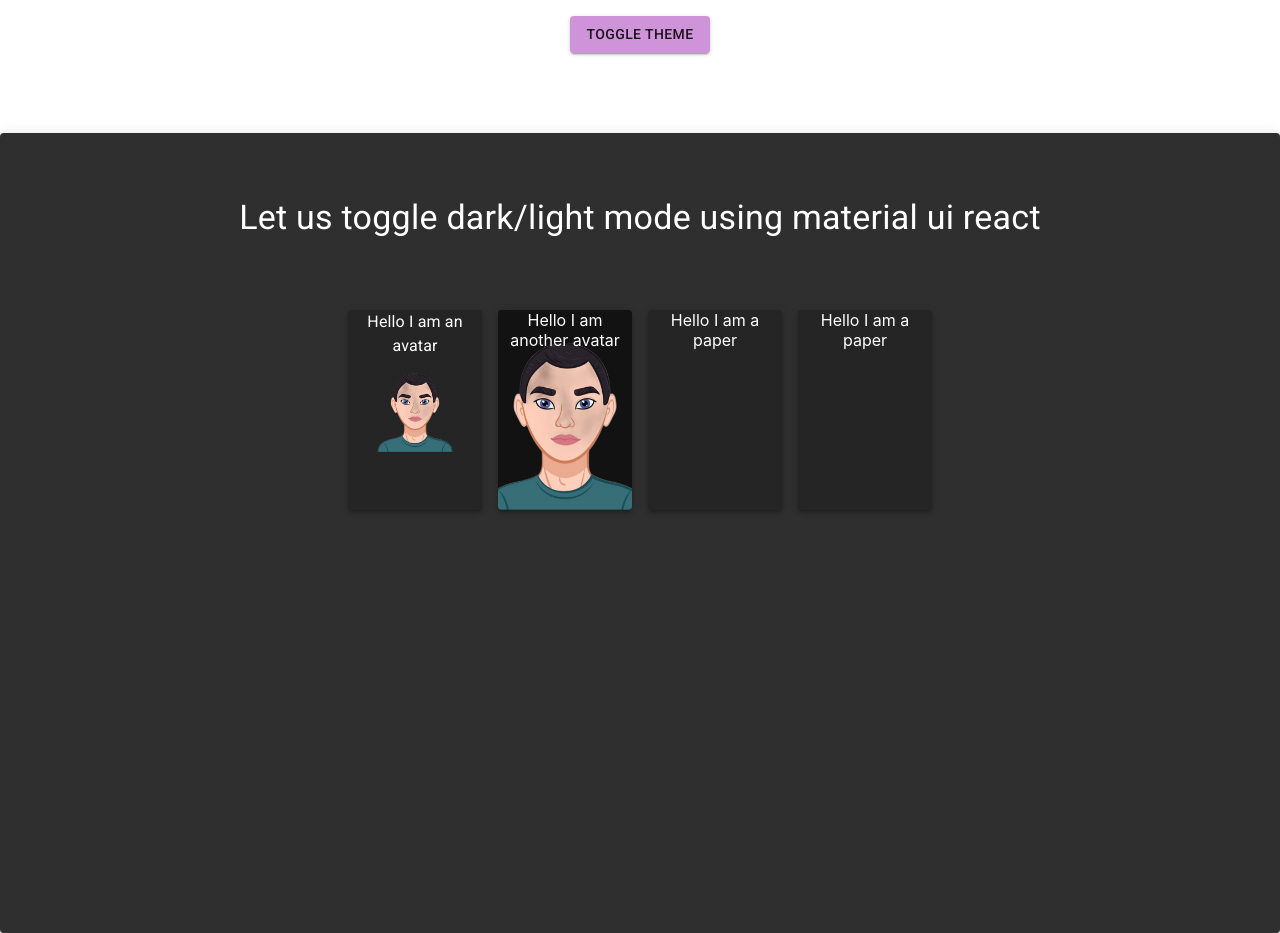
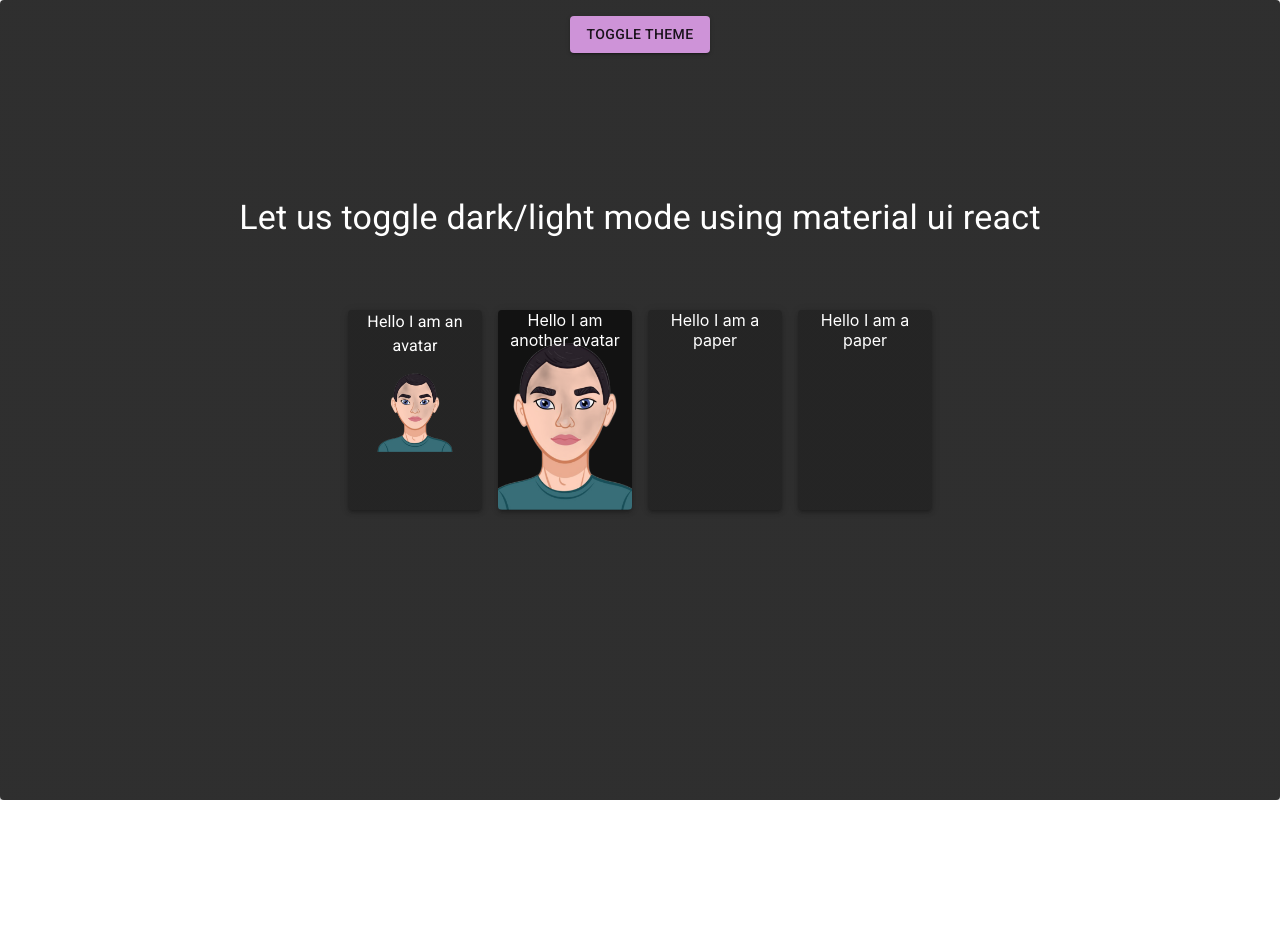
Before and after one commit to sanjaybenu/theme-toggler, a React (Create React App) app: page / in a window 1280 px wide. After the commit the page ends 800 px from the top, so only its background shows below. Built offline with nearby package versions, Linux system fonts and the light colour scheme.

Commit message:
added background color to the whole page

```diff
--- a/src/App.js
+++ b/src/App.js
@@ -1,73 +1,107 @@
-import { useState } from 'react';
-import { Paper, Typography, Button, Box } from '@mui/material';
-import Grid from '@mui/material/Unstable_Grid2';
-import { ThemeProvider, createTheme } from '@mui/material/styles';
-import './App.css';
+import { useState } from "react";
+import { Paper, Typography, Button, Box } from "@mui/material";
+import Grid from "@mui/material/Unstable_Grid2";
+import { ThemeProvider, createTheme } from "@mui/material/styles";
+import "./App.css";
 
 // import Avatar from '@mui/material/Avatar';
 // import Stack from '@mui/material/Stack';
-const avatar = require('./images/avatar.png')
+const avatar = require("./images/avatar.png");
 const darkTheme = createTheme({
   palette: {
-    mode: 'dark',
-
+    mode: "dark",
   },
 
   typography: {
     h4: {
-      color: '#ffffff', // White text color for dark theme
+      color: "#ffffff", // White text color for dark theme
     },
   },
 });
 
 const lightTheme = createTheme({
   palette: {
-    mode: 'light',
+    mode: "light",
   },
 
   typography: {
     h4: {
-      color: '#000000', // Black text color for light theme
+      color: "#000000", // Black text color for light theme
     },
   },
 });
 
 function App() {
-  const [theme, setTheme]= useState(darkTheme);
-  const [btncolor, setBtncolor]= useState('secondary')
+  const [theme, setTheme] = useState(darkTheme);
+  const [btncolor, setBtncolor] = useState("secondary");
   const toggleTheme = () => {
-    setTheme(prevTheme => prevTheme === darkTheme ? lightTheme : darkTheme);
-    setBtncolor(prevColor=>prevColor==='primary'? 'secondary':'primary');
-}
+    setTheme((prevTheme) => (prevTheme === darkTheme ? lightTheme : darkTheme));
+    setBtncolor((prevColor) =>
+      prevColor === "primary" ? "secondary" : "primary"
+    );
+  };
   return (
     <>
       <ThemeProvider theme={theme}>
-    <Box sx={{textAlign:'center'}}> <Button onClick={toggleTheme} variant="contained" color={btncolor} sx={{ marginTop: 2}}>
+        <Paper
+          sx={{ height: "100vh", margin: "auto" }}
+          elevation={8}
+          maxWidth="sm"
+        >
+          <Box sx={{ textAlign: "center" }}>
+            {" "}
+            <Button
+              onClick={toggleTheme}
+              variant="contained"
+              color={btncolor}
+              sx={{ marginTop: 2 }}
+            >
               Toggle Theme
-        </Button></Box >
-      <Paper sx={{ height:'100vh', margin:'auto'}} elevation={8} maxWidth='sm'>
-    <Typography variant="h4" component="h5" sx={{textAlign:'center', marginTop:10, padding:8}}>Let us toggle dark/light mode using material ui react</Typography>
-   <Grid container spacing={2} sx={{margin:'auto'}} maxWidth='sm' >
+            </Button>
+          </Box>
+
+          <Typography
+            variant="h4"
+            component="h5"
+            sx={{ textAlign: "center", marginTop: 10, padding: 8 }}
+          >
+            Let us toggle dark/light mode using material ui react
+          </Typography>
+          <Grid container spacing={2} sx={{ margin: "auto" }} maxWidth="sm">
             <Grid xs={3}>
-    <Paper sx={{height:200,textAlign:'center'}} elevation={3}><Typography>Hello I am an avatar</Typography><img src={avatar} alt="other avatar" style={{width:'70%'}}/></Paper>
+              <Paper sx={{ height: 200, textAlign: "center" }} elevation={3}>
+                <Typography>Hello I am an avatar</Typography>
+                <img src={avatar} alt="other avatar" style={{ width: "70%" }} />
+              </Paper>
             </Grid>
             <Grid xs={3}>
-    <Paper sx={{height:200,textAlign:'center', backgroundImage:`url(${avatar})`, backgroundSize:'cover', backgroundPosition:'center'}} elevation={3} >Hello I am another avatar</Paper>
+              <Paper
+                sx={{
+                  height: 200,
+                  textAlign: "center",
+                  backgroundImage: `url(${avatar})`,
+                  backgroundSize: "cover",
+                  backgroundPosition: "center",
+                }}
+                elevation={3}
+              >
+                Hello I am another avatar
+              </Paper>
             </Grid>
             <Grid xs={3}>
-    <Paper sx={{height:200,textAlign:'center'}} elevation={3}>
+              <Paper sx={{ height: 200, textAlign: "center" }} elevation={3}>
                 <Typography variant="h7" component="h7">
                   Hello I am a paper
                 </Typography>
               </Paper>
-
             </Grid>
             <Grid xs={3}>
-    <Paper sx={{height:200,textAlign:'center'}} elevation={3}>Hello I am a paper</Paper>
+              <Paper sx={{ height: 200, textAlign: "center" }} elevation={3}>
+                Hello I am a paper
+              </Paper>
             </Grid>
           </Grid>
         </Paper>
-
       </ThemeProvider>
     </>
   );
```
Lines whose indentation alone changed are shown as unchanged.
